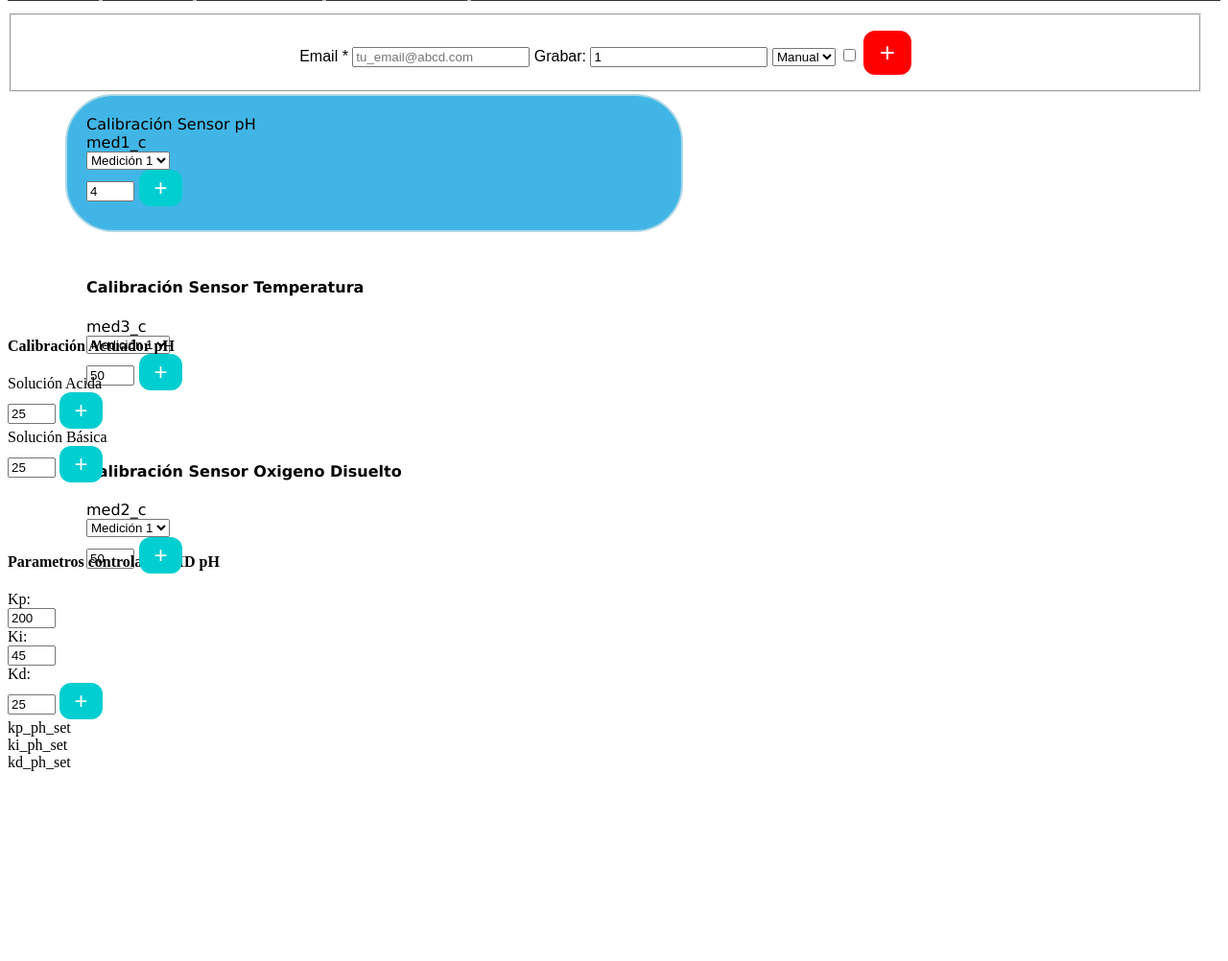
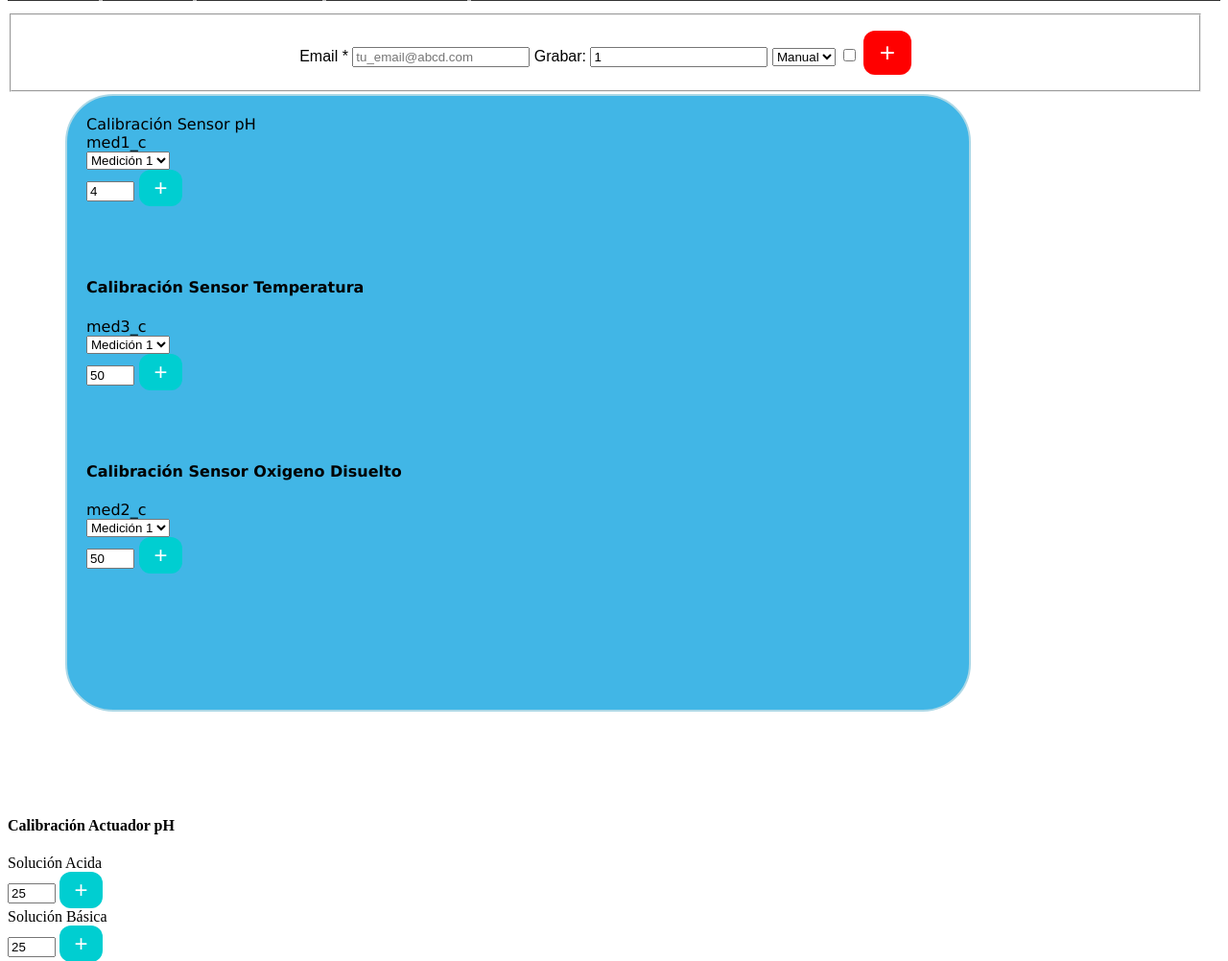
Before and after one commit to hooper2chile/biocl_system, a Flask app: page /calibrar in a window 1280 px wide. Shown: the part 174-1176 px from the top of the page at 96% size. Run offline with Flask 2, Linux system fonts and the light colour scheme; parts of the project's set-up code (start-up, migrations or seed data) failed here and were passed over.

Commit message:
pid html.

```diff
--- a/static/stylesheets/style.css
+++ b/static/stylesheets/style.css
@@ -339,8 +339,8 @@ fieldset {
   font-size: 16px;
   font-family: verdana;
   background: rgb(65, 182, 230);
-  width: 600px;
-  height: 100px;
+  width: 900px;
+  height: 600px;
   padding: 20px;
   border: 2px solid lightblue;
   margin-top: 2px;
```
